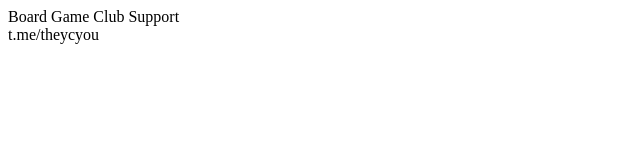
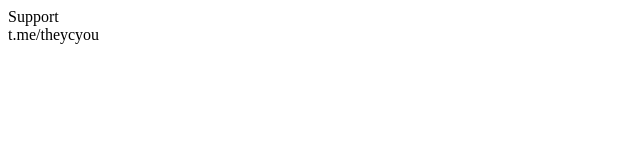
Before and after one commit to Anastasiia34/BoardGameClubSupport, a plain HTML site: page index.html in a window 1280 px wide. Shown: the whole page, without its empty margins (0-640 px from the left). Drawn offline with Linux system fonts and the light colour scheme.

Commit message:
Update index.html

```diff
--- a/index.html
+++ b/index.html
@@ -1,2 +1,2 @@
-<p>Board Game Club Support <br>
+<p>Support <br>
 t.me/theycyou</p>
```
